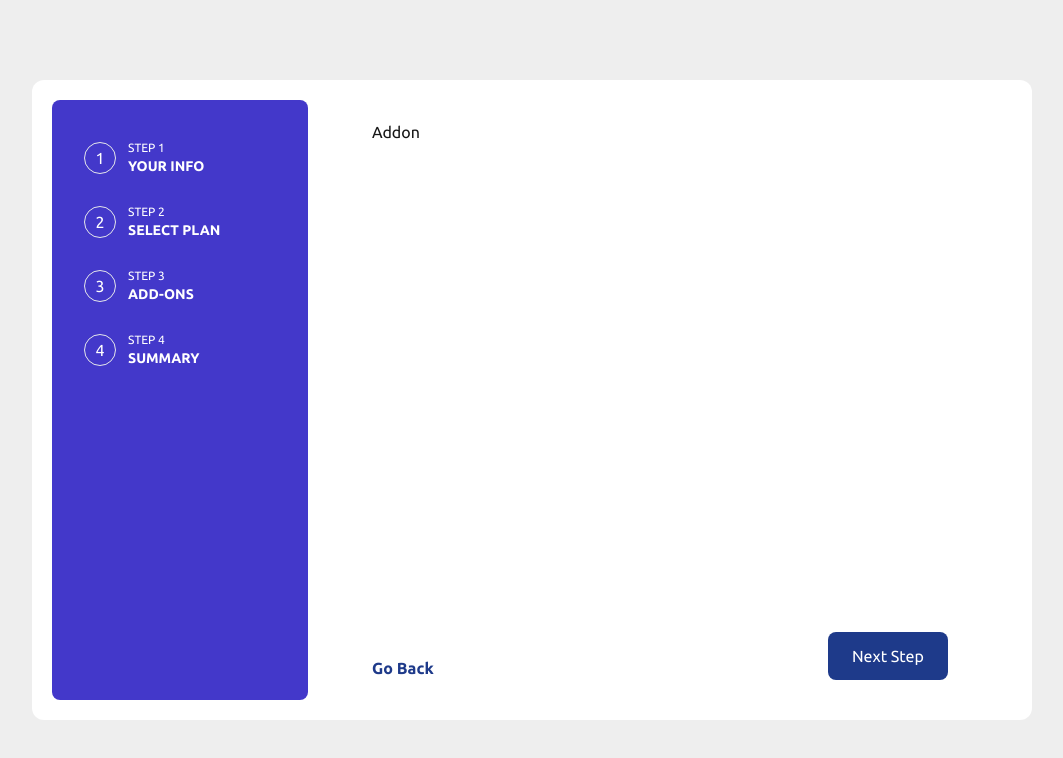
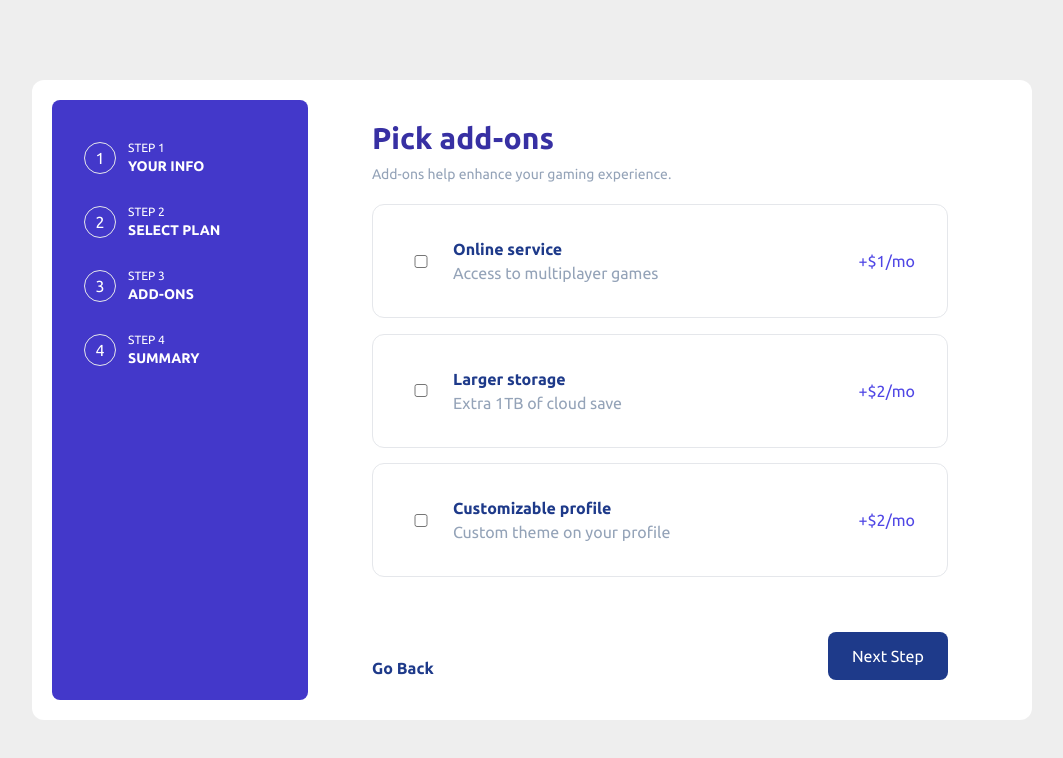
Before and after one commit to ClementSellyPro/next-ts-practice, a Next.js app in the folder first-next-ts/: page /addon in a window 1280 px wide. Shown: the top 758 px of the page, without its empty margins (108-1171 px from the left). Built offline with nearby package versions, Linux system fonts and the light colour scheme.

Commit message:
Add ons page styled

```diff
--- a/first-next-ts/app/addon/page.tsx
+++ b/first-next-ts/app/addon/page.tsx
@@ -1,11 +1,23 @@
 import Link from 'next/link'
 import React from 'react'
 import Button from '../components/Button'
+import Title from '../components/Title'
+import AddonCard from '../components/AddonCard'
 
 export default function Addon() {
   return (
     <div className="relative mx-16 w-full py-5">
-        Addon
+
+      <Title title="Pick add-ons" >
+        Add-ons help enhance your gaming experience.
+      </Title>
+
+      {/* add-ons section */}
+      <div className='flex flex-col justify-between items-center h-4/6 mt-5'>
+        <AddonCard title="Online service" price="1">Access to multiplayer games</AddonCard>
+        <AddonCard title="Larger storage" price="2">Extra 1TB of cloud save</AddonCard>
+        <AddonCard title="Customizable profile" price="2">Custom theme on your profile</AddonCard>
+      </div>
 
       {/* buttons section */}
       <Link href='/plan' className="absolute left-0 bottom-5 text-blue-900 font-bold hover:text-blue-700">
--- /dev/null
+++ b/first-next-ts/app/components/AddonCard.tsx
@@ -0,0 +1,29 @@
+"use client"
+
+import React, { MouseEvent, useState } from 'react'
+
+export default function AddonCard({title, children, price}
+:{
+    title:string,
+    children:string,
+    price:string
+}) {
+
+    const [selected, setSelected] = useState();
+
+    function handleSelection(e: MouseEvent<HTMLElement>){
+        const target = e.currentTarget as HTMLElement;
+        console.log(target);
+    }
+
+    return (
+        <div className='flex items-center p-8 border rounded-xl w-full relative hover:bg-slate-50 hover:border-indigo-600 hover:cursor-pointer' onClick={(e: MouseEvent<HTMLElement>) => handleSelection (e)}>
+            <input className='w-8' type="checkbox" />
+            <div className='ml-4'>
+                <h2 className='font-semibold text-blue-900'>{title}</h2>
+                <p className='text-slate-400'>{children}</p>
+            </div>
+            <p className='absolute right-8 text-indigo-600'>+${price}/mo</p>
+        </div>
+    )
+}
```
Lines whose indentation alone changed are shown as unchanged.
